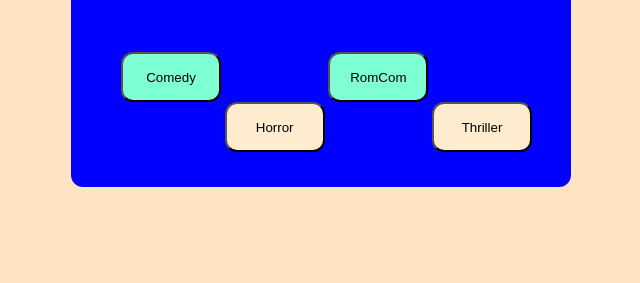
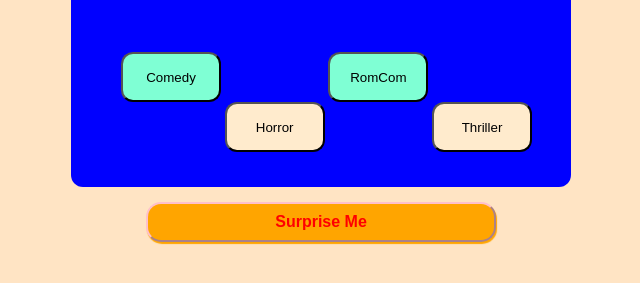
Before and after one commit to ReWats/Movie-Picker, a plain HTML site: page index.html in a window 1280 px wide. Shown: the part 201-484 px from the top of the page, without its empty margins (387-1027 px from the left). Drawn offline with nearby package versions, Linux system fonts and the light colour scheme.

Commit message:
Update index.html
Addition of button

```diff
--- a/index.html
+++ b/index.html
@@ -18,6 +18,7 @@
         <button id="btnB">Horror</button>
         <button id="btnC">RomCom</button>
         <button id="btnD">Thriller</button>
+         <button id="surpriseMe" onClick="randomMovie()" >Surprise Me</buton>
     </div>
 
 </body>
```
